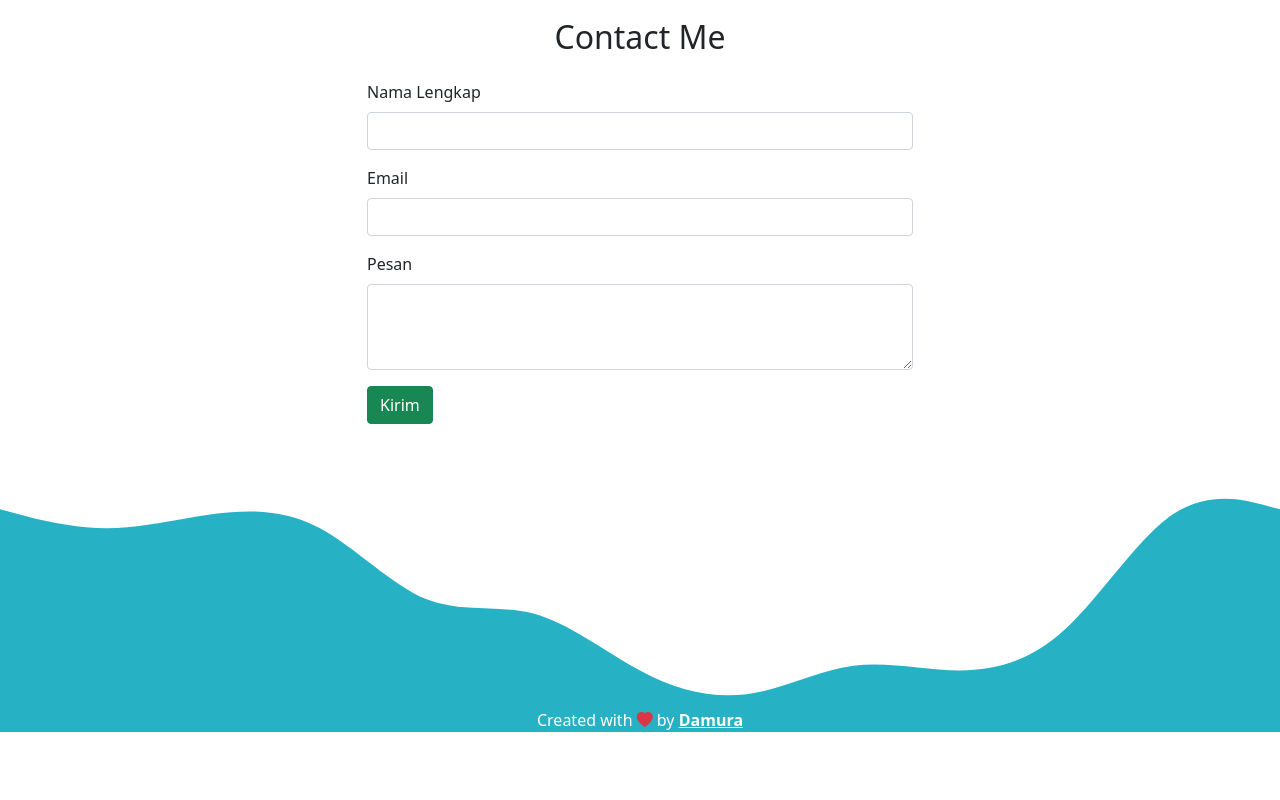
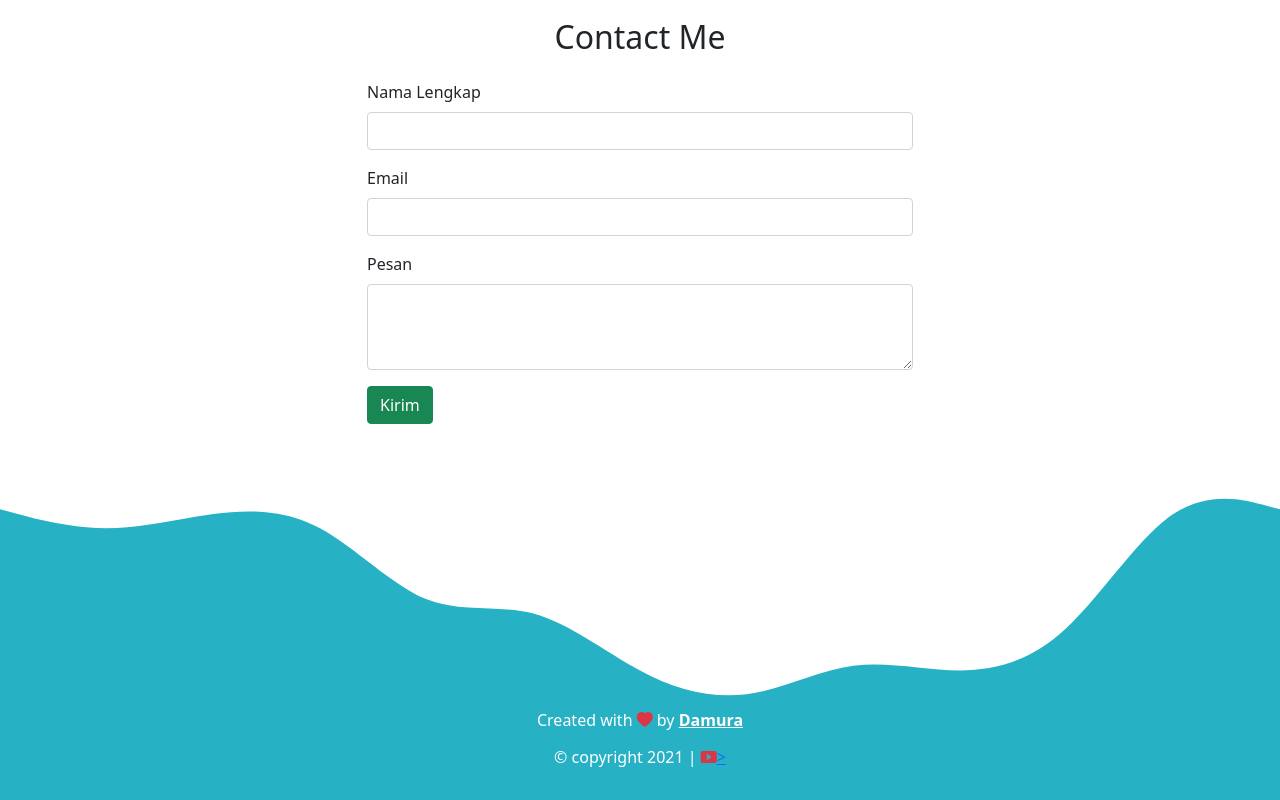
Before and after one commit to damurah/damurah.github.io, a plain HTML site: page index.html in a window 1280 px wide. Shown: the part 2530-3330 px from the top of the page. Before the commit the page ends 3278 px from the top, so only its background shows below. Drawn offline with nearby package versions, Linux system fonts and the light colour scheme.

Commit message:
menambahkan copyright dan link youtube di footer

```diff
--- a/index.html
+++ b/index.html
@@ -179,8 +179,12 @@
     </section>
     <!-- Akhir Contact -->
     <!-- footer -->
-    <footer class="text-white text-center" style="background-color: #26b1c4">
+    <footer class="text-white text-center " style="background-color: #26b1c4">
       <p>Created with <i class="bi bi-heart-fill text-danger"></i> by <a href="https://instagram.com/danni_mrahman/" class="text-white fw-bold">Damura</a></p>
+      <h6>
+        &copy copyright 2021 | <a href="https://www.youtube.com/channel/UCUyHsnglcu6s98kYRAdvPmA"><i class="bi bi-play-btn-fill text-danger"></i>></i> </a>
+      </h6>
+      <br>
     </footer>
     <!-- akhir footer -->
     <script src="https://cdn.jsdelivr.net/npm/bootstrap@5.1.0/dist/js/bootstrap.bundle.min.js" integrity="sha384-U1DAWAznBHeqEIlVSCgzq+c9gqGAJn5c/t99JyeKa9xxaYpSvHU5awsuZVVFIhvj" crossorigin="anonymous"></script>
```
